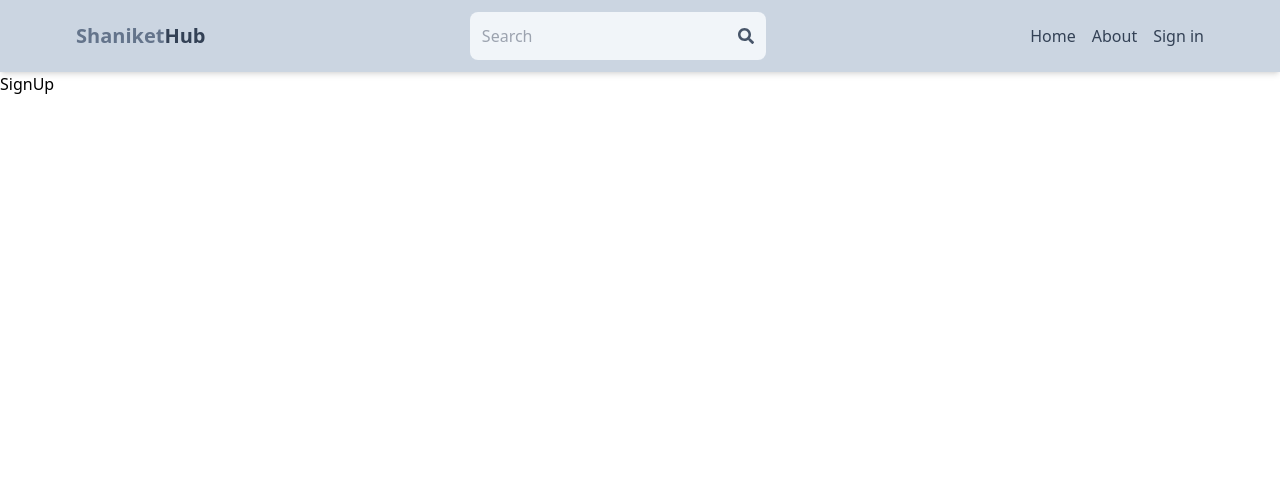
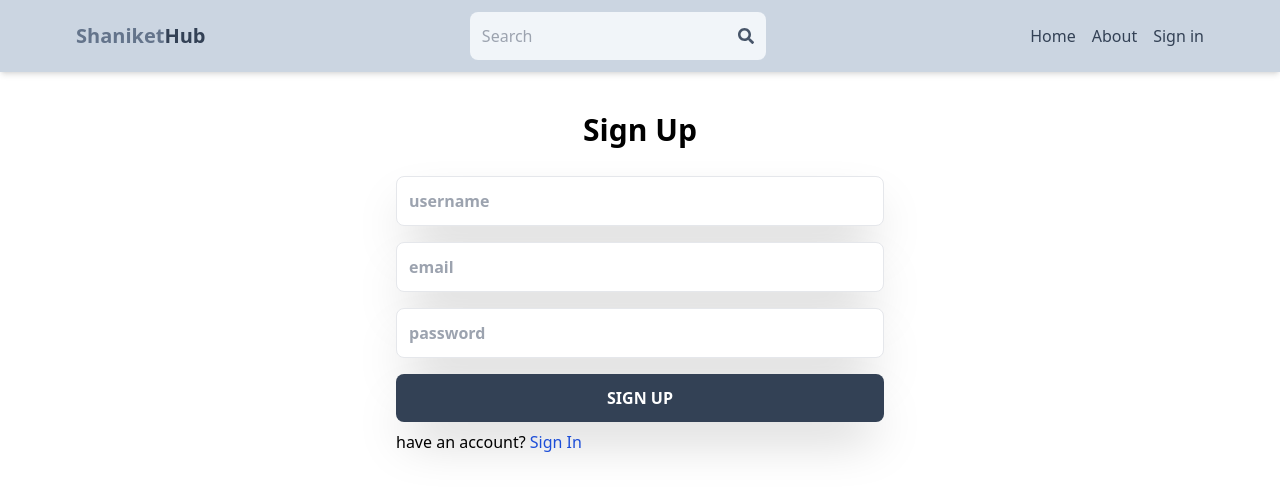
Before and after one commit to Saniketbaisoya/MERN-LOCAL-BUSINESS-HUB, a React (Vite) app in the folder Local-Buisness-Hub/: page /signUp in a window 1280 px wide. Shown: the top 492 px of the page. Built offline with nearby package versions, Linux system fonts and the light colour scheme.

Commit message:
Creating the SignUp UI

```diff
--- a/Local-Buisness-Hub/src/pages/signUp.jsx
+++ b/Local-Buisness-Hub/src/pages/signUp.jsx
@@ -1,9 +1,36 @@
 import React from 'react'
-
+import {Link} from 'react-router-dom'
+/**
+ * SignUp means login yani user iss component ke upr login krega.
+ * With the given details (userName,email and password)
+ * Then yeah data user enter krega client side pr,
+ * Then yeah data phr backend ke through kri hui api userRouter vali expose
+ * Uske pass yeah data jayega....
+ */
 export default function SignUp() {
   return (
-    <div>
-      SignUp
+    <div className='p-3 max-w-lg mx-auto'>
+      <h1 className='text-3xl text-center font-semibold my-7'>Sign Up</h1>
+        <form className='flex flex-col gap-4 font-semibold '>
+          <input type="text" placeholder='username'
+            className='border p-3 rounded-lg shadow-2xl' id="username"
+          />
+          <input type="email" placeholder='email'
+            className='border p-3 rounded-lg shadow-2xl' id="email"
+          />
+          <input type="password" placeholder='password'
+            className='border p-3 rounded-lg shadow-2xl' id="password"
+          />
+          <button className='bg-slate-700 text-white p-3
+          rounded-lg uppercase hover:bg-opacity-95 disabled:opacity-80 shadow-2xl' id="username"
+          >Sign Up</button>
+        </form>
+        <div className='flex gap-1 mt-2'>
+          <p>have an account?</p>
+          <Link to="/signIn">
+          <span className='text-blue-700 hover:underline'>Sign In</span>
+          </Link>
+        </div>
     </div>
   )
 }
```
Also changed, not shown: Local-Buisness-Hub/src/index.css (line endings or trailing spaces).
